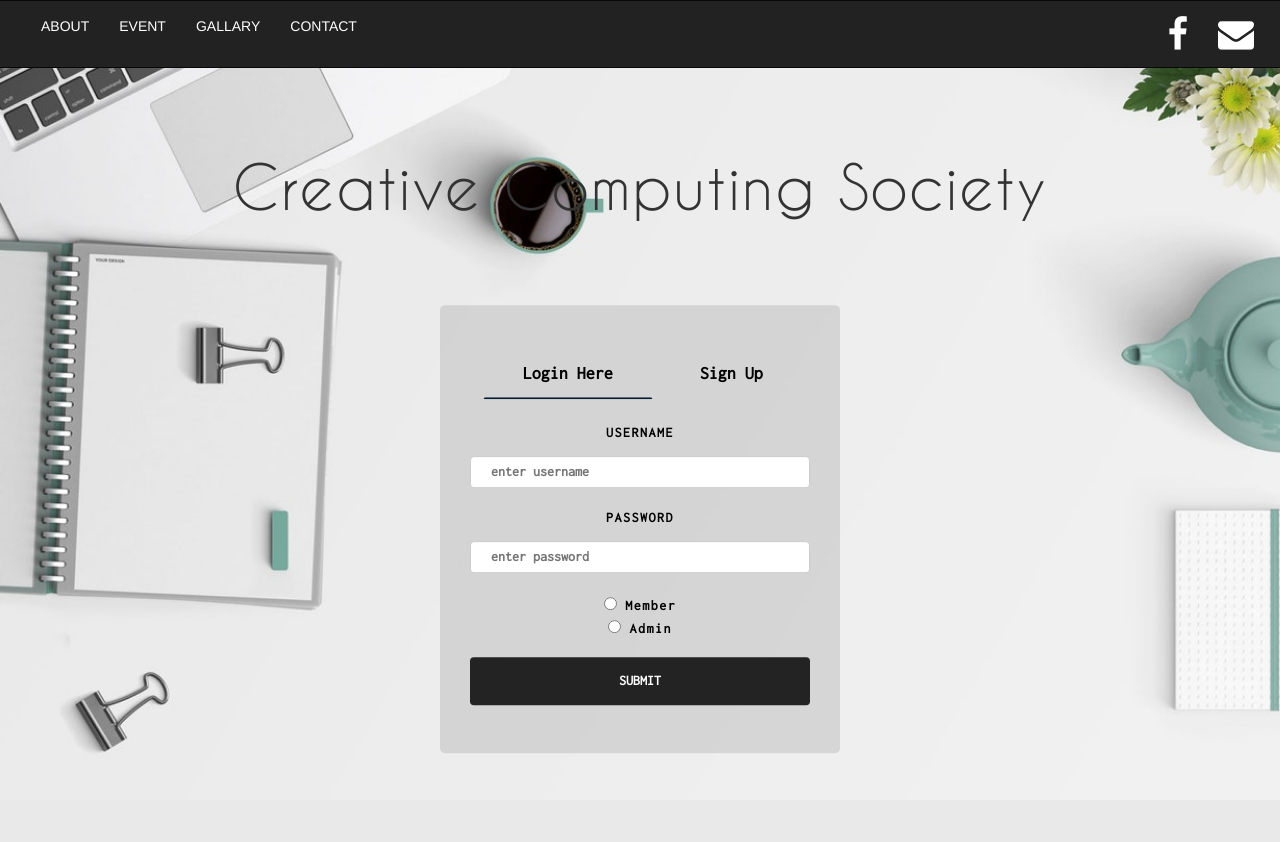
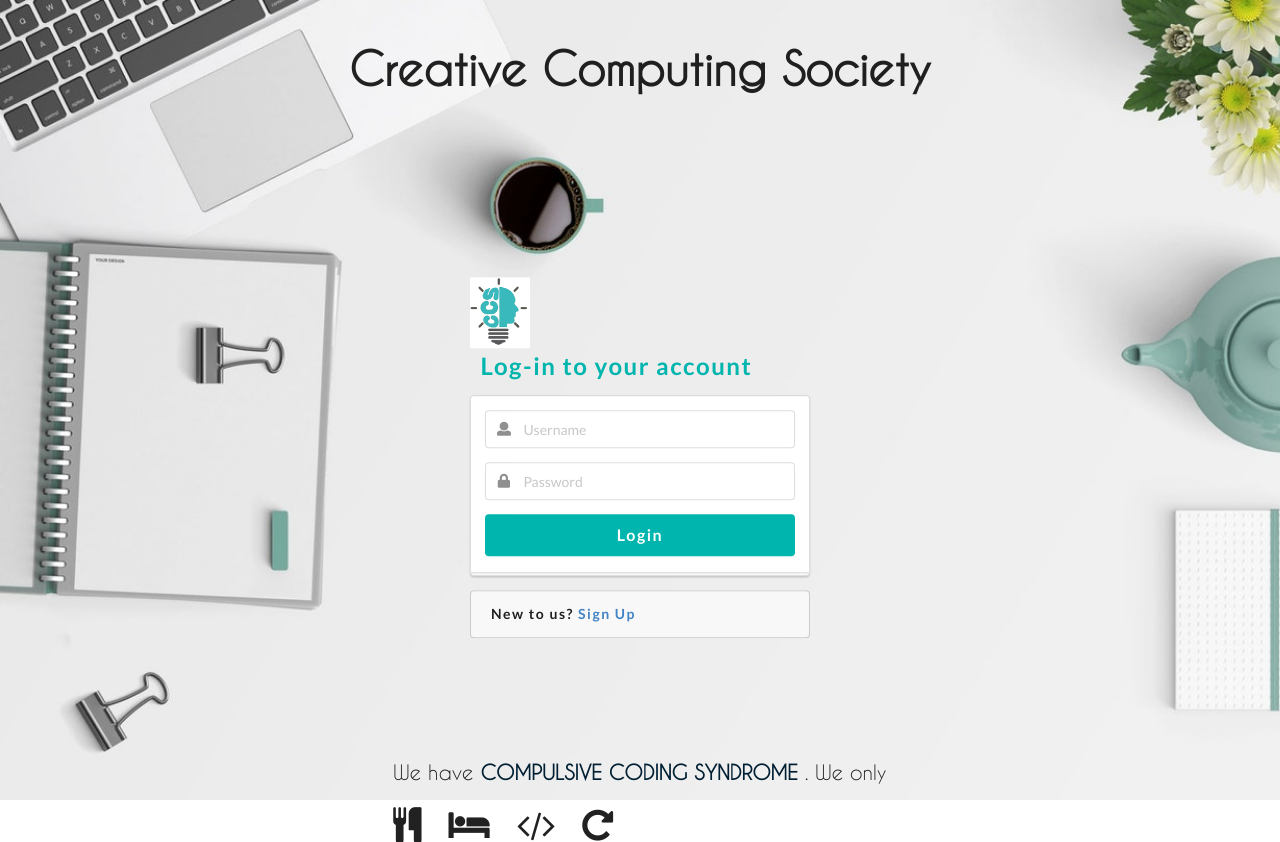
Before and after one commit to creative-computing-society/CCS-Member-Portal, a Flask app: page /login in a window 1280 px wide. Before the commit the page ends 753 px from the top, so only its background shows below. Run offline with Flask 2, Linux system fonts and the light colour scheme; some libraries are stand-ins or nearby versions.

Commit message:
Change login/sign-up and added members display

```diff
--- a/app.py
+++ b/app.py
@@ -81,6 +81,11 @@ def signup():
 
     return redirect(url_for("login"))
 
+@app.route('/profile/<username>')
+def profile(username):
+    row=query_db('select * from users')
+    return render_template('profile.html', un=username, row=row)
+
 if __name__ == "__main__":
     app.secret_key = os.urandom(12)
     app.run(host = "0.0.0.0",debug=True, port=8080)
--- a/static/styles/login_style.css
+++ b/static/styles/login_style.css
@@ -3,15 +3,11 @@
  	font-family: caviar dreams;
  	src:url(../caviar_dreams/CaviarDreams.ttf);
  }
-*{
-	box-sizing: border-box;
 
-}
 .back{
 
 	margin: 0px 0px;
 	padding: 0px;
-	font-family: helvetica;
     width:100vw;
 	height: 100vh;
 	position: absolute;
@@ -19,7 +15,7 @@
 	overflow-y: scroll;
   }
 
-.navbar{
+/*.navbar{
 	margin-left: -20px;
 	margin-right: -20px;
 }
@@ -30,56 +26,23 @@
 
 #topnav a:hover{
 	color:#b3e0ff;
-}
-
-@media screen and (max-width: 1920px){
-
-	.back{
-
-	background-image: url('../images/bk2l.jpeg');
-	background-repeat: no-repeat;
-	background-size: cover;
-
-  }
-
-}
+}*/
 
 
-@media screen and (max-width:1280px){
-	.back{
-	background-image: url('../images/bk2m.jpeg');
-	background-repeat: no-repeat;
-	background-size: cover;
-  }
-
-
-
-}
-
-
-
-@media screen and (max-width:640px){
-	.back{
-	background-image: url('..images/bk2s.jpeg');
-	background-repeat: no-repeat;
-	background-size: cover;
-
-  }
-
-}
-
-
-.head{
+.head, .head h1{
 	font-family:caviar dreams;
 	font-weight:bold;
 	text-align: center;
-     padding:30px 70px 50px 70px;
+
+  	font-size: 60px;
+ /*    padding:30px 70px 50px 70px;
 	text-decoration:none;
-	letter-spacing: 1.5px;
-     margin-top:35px;
-     margin-bottom: 50px;
+	letter-spacing: 1.5px;*/
+	top: 20px;
+	position: relative;
     }
 
+/*
     .btn_log{
     width: 50%;
 	background-color: rgba(255,255,255,0);
@@ -115,99 +78,37 @@ color:black;
     }
 
 
-
+*/
 
 .login-box{
-	margin-top:200px;
-	margin-bottom: 50px;
-	font-family: 'Inconsolata', monospace;
+	top: 400px;
 
 	letter-spacing: 1.5px;
 	font-weight:bold;
     border-radius: 5px;
    	width: 400px;
 
-	background: rgba(0,0,0,0.1);
+	background: rgba(255,255,255,0);
 	color:#000000;
 	left:50%;
-	position:absolute;
+	position:relative;
 	transform: translate(-50%,-50%);
 	box-sizing: border-box;
     padding: 40px 30px;
    }
-
-
-.form{
-
-	position: relative;
-	z-index: 2;
-	max-width: 320px;
-	margin: 0 auto 100px;
-
-}
-input[type=text],select{
-  width: 100%;
-  padding: 5px 20px;
-  margin: 8px 0px;
-  display: inline-block;
-  border: 1px solid #ccc;
-  border-radius: 4px;
-   box-sizing: border-box;
-  margin-bottom: 20px;
-
-
-}
-input[type=email],select{
-  width: 100%;
-  padding: 5px 20px;
-  margin: 8px 0px;
-  display: inline-block;
-  border: 1px solid #ccc;
-  border-radius: 4px;
-   box-sizing: border-box;
-  margin-bottom: 20px;
-
-
-}
-input[type=password],[type=tel]{
-  width: 100%;
-  padding: 5px 20px;
-  margin: 8px 0px;
-  display: inline-block;
-  border: 1px solid #ccc;
-  border-radius: 4px;
-  box-sizing: border-box;
-  margin-bottom: 20px;
-
-
-}
-.selecttype{
+/*.selecttype{
   margin-bottom: 10px;
 }
 
-input[type=submit]{
-	width: 100%;
-	background-color:  rgba(16,16,16,0.9);
-	color: white;
-	padding: 14px 20px;
-	margin: 8px 0;
-	border: none;
-	border-radius: 4px;
-	cursor: pointer;
 
-}
-
-input[type=submit]:hover {
-    background-color:  #001f33;
-}
 #showsup{
 	display:none;
 }
 
-
+*/
 footer{
   font-family:caviar dreams	;
-  margin-top:580px;
+  top: 800px;
   position: absolute;
   left:50%;
   transform: translate(-50%,-50%);
@@ -221,14 +122,51 @@ footer{
 	font-weight: bold;
 }
 
-.demo-card-wide.mdl-card {
-  width: 512px;
+
+
+
+
+@media screen and (min-width: 1281px){
+
+	.back{
+
+	background-image: url('../images/bk2l.jpeg');
+	background-repeat: no-repeat;
+	background-size: cover;
+
+  }
+
 }
-.demo-card-wide > .mdl-card__title {
-  color: #fff;
-  height: 176px;
-  background: url('../images/card.jpeg') center / cover;
+
+
+@media screen and (max-width:1280px) and (min-width: 641px){
+	.back{
+	background-image: url('../images/bk2m.jpeg');
+	background-repeat: no-repeat;
+	background-size: cover;
+  }
+
+  .head h1{
+  	font-size: 45px;
+  }
+#tag{
+	font-size:20px;
 }
-.demo-card-wide > .mdl-card__menu {
-  color: #fff;
 }
+
+
+
+@media screen and (max-width:640px){
+	.back{
+	background-image: url('../images/bk2s.jpeg');
+	background-repeat: no-repeat;
+	background-size: cover;
+
+  }
+  .head h1{
+  	font-size: 35px;
+  }
+#tag{
+	font-size:15px;
+}
+}
--- /dev/null
+++ b/templates/login-layout.html
@@ -0,0 +1,99 @@
+<!doctype html>
+<html><head>
+  <!-- Standard Meta -->
+  <meta charset="utf-8">
+  <meta http-equiv="X-UA-Compatible" content="IE=edge,chrome=1">
+  <meta name="viewport" content="width=device-width, initial-scale=1.0, maximum-scale=1.0">
+
+  <!-- Site Properties -->
+  <title>CCS MEET UP</title>
+
+	<link rel="stylesheet" type="text/css" href="/styles/login_style.css">
+
+    <link rel="stylesheet" href="https://cdnjs.cloudflare.com/ajax/libs/font-awesome/4.7.0/css/font-awesome.min.css">
+	<link rel="stylesheet" href="https://cdnjs.cloudflare.com/ajax/libs/semantic-ui/2.3.1/semantic.min.css">
+
+	<script src="https://cdnjs.cloudflare.com/ajax/libs/jquery/3.3.1/jquery.min.js"></script>
+	<script src="https://cdnjs.cloudflare.com/ajax/libs/semantic-ui/2.3.1/semantic.min.js"></script>
+
+  <style type="text/css">
+    body {
+      background-color: white;
+    }
+    body > .grid {
+      height: 100%;
+    }
+    .image {
+      margin-top: -100px;
+    }
+    .column {
+      max-width: 450px;
+    }
+  </style>
+  <script>
+  $(document)
+    .ready(function() {
+      $('.ui.form')
+        .form({
+          fields: {
+            email: {
+              identifier  : 'username',
+              rules: [
+                {
+                  type   : 'empty',
+                  prompt : 'Please enter your username'
+                }
+              ]
+            },
+            password: {
+              identifier  : 'password',
+              rules: [
+                {
+                  type   : 'empty',
+                  prompt : 'Please enter your password'
+                },
+                {
+                  type   : 'length[6]',
+                  prompt : 'Your password must be at least 6 characters'
+                }
+              ]
+            }
+          }
+        })
+      ;
+    })
+  ;
+  </script>
+</head>
+<body class='back'>
+
+
+
+<div class="head">
+          	<h1 >Creative Computing Society</h1>
+
+        </div >
+
+
+
+
+
+
+{% block logbox %}
+{% endblock %}
+
+
+
+<footer class="text-center">
+  	<p>We have <span id="tag"> COMPULSIVE CODING SYNDROME </span> . We only</p>
+  	      <i class="fa fa-cutlery" style="font-size:36px; margin-right:20px;"></i>
+          <i class="fa fa-bed" style="font-size:36px; margin-right:20px"></i>
+          <i class="fa fa-code" style="font-size:36px; margin-right:20px;"></i>
+          <i class="fa fa-repeat" style="font-size:36px;"></i>
+
+  </footer>
+
+
+
+
+</body></html>
--- a/templates/login.html
+++ b/templates/login.html
@@ -1,159 +1,42 @@
-<!DOCTYPE html>
-<html>
-<head>
-	<title>CCS MEET UP</title>
-	<link rel="stylesheet" type="text/css" href="styles/login_style.css">
-    <meta charset="utf-8">
-    <meta content="width=device-width, initial-scale=1.0" name="viewport">
-    <link rel="stylesheet" href="https://cdnjs.cloudflare.com/ajax/libs/font-awesome/4.7.0/css/font-awesome.min.css">
-    <link rel="stylesheet" href="https://maxcdn.bootstrapcdn.com/bootstrap/3.3.7/css/bootstrap.min.css">
-    <link href="https://fonts.googleapis.com/css?family=Inconsolata" rel="stylesheet">
 
 
-  <script src="https://ajax.googleapis.com/ajax/libs/jquery/3.3.1/jquery.min.js"></script>
-  <script src="https://maxcdn.bootstrapcdn.com/bootstrap/3.3.7/js/bootstrap.min.js"></script>
-
-</head>
-
-<body >
-
- <div class="container-fluid text-center back">
-
- <nav class="navbar navbar-inverse">
-  <div class="container-fluid">
-    <div class="navbar-header">
-    <button type="button" class="navbar-toggle" data-toggle="collapse" data-target="#topnav">
-        <span class="icon-bar"></span>
-          <span class="icon-bar"></span>
-         <span class="icon-bar"></span>
-    </button>
-    </div>
-
-   <div class="collapse navbar-collapse" id="topnav">
-      <ul class="nav navbar-nav">
-        <li> <a href="#about">ABOUT</a></li>
-        <li><a href="#event">EVENT</a></li>
-        <li><a href="#gallary">GALLARY</a></li>
-        <li><a href="#contact">CONTACT</a></li>
-      </ul>
-
-       <ul class="nav navbar-nav navbar-right">
-         <li> <a href="https://www.facebook.com/CCSTU/photos/a.152256191580111.32675.148760485263015/953924484746607/?type=3&theater"><i class="fa fa-facebook " style="font-size: 36px; color:
-
-   #ffffff; "></i></a></li>
-
-   <li><a href="mailto://ccs@gmail.com"><i class=" fa fa-envelope" style="font-size: 36px; color:#ffffff; "> </i></a></li>
-
-       </ul>
-
-   </div>
-
-  </div>
-
-  </nav>
-
-        <div class="head">
-          	<h1 style="font-size:60px;">Creative Computing Society</h1>
-
-        </div >
-       <div class="login-box">
-
-            <button class="btn_log" id="login-but" onclick="showlogin()">Login Here</button>
-            <button class="btn_sign" id="sign-but" onclick="showsignup()">Sign Up</button>
-            <br><br>
-
-           <form id="showlogin" name="login-form" action="/login" method="post">
-
-               <label for="name">USERNAME</label>
-          	   <input type="text" id="name" name="username" placeholder="enter username">
-
-          	   <label for="pass">PASSWORD</label>
-          	   <input type="password" id="pass" name="password" placeholder="enter password" >
-                  <div class="selecttype">
-                	<input type="radio" name="gender" value="male"> Member<br>
-  <input type="radio" name="gender" value="female">  Admin <br>
-</div>
-          	   <input type="submit" value="SUBMIT">
-          </form>
-
-
-           <form id="showsup" action="/signup" method="post">
-
-               <label for="name">NAME</label>
-               <input type="text" id="name" name="name" placeholder="enter name">
-
-               <label for="name">USERNAME</label>
-               <input type="text" id="username" name="username" placeholder="enter username">
-
-              <label for="name">EMAIL</label>
-               <input type="email" id="email" name="email" placeholder="enter email">
-
-               <label for="ph">PHONE No.</label>
-               <input type="tel" id="ph" name="ph" placeholder="enter your number">
-
-               <label for="pass">PASSWORD</label>
-               <input type="password" id="pass" name="password" placeholder="enter password">
-
-                <label for="conf_pass">CONFIRM PASSWORD</label>
-                <input type="password" id="conf_pass" name="conf_pass" placeholder="enter password again">
+{% extends 'login-layout.html' %}
 
 
 
-               <input id="submitform" type="submit" value="SUBMIT">
-          </form>
+{% block logbox %}
+<div class="login-box ">
+  <div class="column">
+    <h2 class="ui teal image header">
+      <img src="../images/ccs-logo.png" class="image">
+      <div class="content">
+        Log-in to your account
+      </div>
+    </h2>
+    <form class="ui large form">
+      <div class="ui stacked segment">
+        <div class="field">
+          <div class="ui left icon input">
+            <i class="user icon"></i>
+            <input type="text" id="name" name="username" placeholder="Username">
+          </div>
+        </div>
+        <div class="field">
+          <div class="ui left icon input">
+            <i class="lock icon"></i>
+            <input type="password" id="pass" name="password" placeholder="Password">
+          </div>
+        </div>
+        <div class="ui fluid large teal submit button">Login</div>
+      </div>
 
-       </div>
+      <div class="ui error message"></div>
 
+    </form>
 
-
-  <footer class="text-center">
-  	<p>We have <span id="tag"> COMPULSIVE CODING SYNDROME </span> . We only</p>
-  	      <i class="fa fa-cutlery" style="font-size:36px; margin-right:20px;"></i>
-          <i class="fa fa-bed" style="font-size:36px; margin-right:20px"></i>
-          <i class="fa fa-code" style="font-size:36px; margin-right:20px;"></i>
-          <i class="fa fa-repeat" style="font-size:36px;"></i>
-
-  </footer>
-
-
-
+    <div class="ui message">
+      New to us? <a href="#">Sign Up</a>
+    </div>
+  </div>
 </div>
-
- <script type="text/javascript">
-
-
-  function showlogin(){
-    document.getElementById('showsup').style.display='none';
-    document.getElementById('showlogin').style.display='block';
-    document.getElementById('login-but').style.borderBottom='2px solid #001f33';
-    document.getElementById('sign-but').style.borderBottom='none';
-
-  }
-
-  function showsignup(){
-    document.getElementById('showlogin').style.display='none';
-    document.getElementById('showsup').style.display='block';
-    document.getElementById('sign-but').style.borderBottom='2px solid #001f33';
-    document.getElementById('login-but').style.borderBottom='none';
-  }
-
-
-
-  function validate1()
-{
-  var x= document.forms["login-form"]["username"].value;
-  var y=document.forms["login-form"]["password"].value;
-  if((x=="")&&(y=="")){
-    alert("please fill the form first");
-    return false;
-  }
-}
-
-
-
-</script>
-
-</body>
-
-
-</html>
+{% endblock %}
--- a/templates/logs.html
+++ b/templates/logs.html
@@ -5,7 +5,7 @@
     <title> Logs </title>
     <link rel="stylesheet" href="https://fonts.googleapis.com/icon?family=Material+Icons">
     <link rel="stylesheet" href="https://code.getmdl.io/1.3.0/material.indigo-pink.min.css">
-    <link rel="stylesheet" href="../style/login_style.css">
+    <link rel="stylesheet" href="../static/style/login_style.css">
     <script defer src="https://code.getmdl.io/1.3.0/material.min.js"></script>
   </head>
   <body>
--- a/templates/member.html
+++ b/templates/member.html
@@ -23,7 +23,7 @@
 <div class="demo-card-image mdl-card mdl-shadow--2dp">
   <div class="mdl-card__title mdl-card--expand"></div>
   <div class="mdl-card__actions">
-    <span class="demo-card-image__filename">Member Name</span>
+    <span class="demo-card-image__filename">{% block name %}{% endblock %}</span>
   </div>
 </div>
 
```
Also changed, not shown: static/styles/index_style.css (+15 -0 lines), templates/dashboard.html (renamed from templates/index.html, +9 -10 lines), templates/profile.html (added, +31 -0 lines), templates/signup.html (added, +70 -0 lines), static/images/ccs-logo.png (added), 5 other files.
